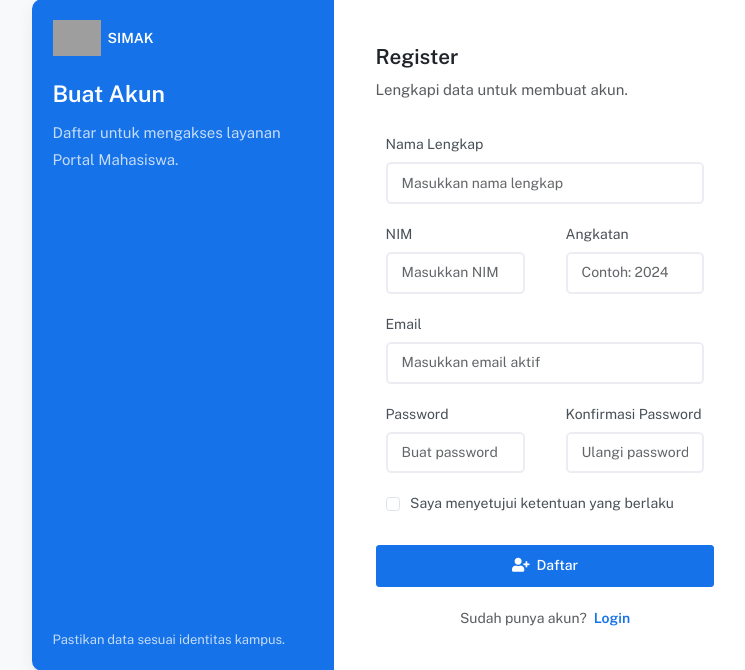
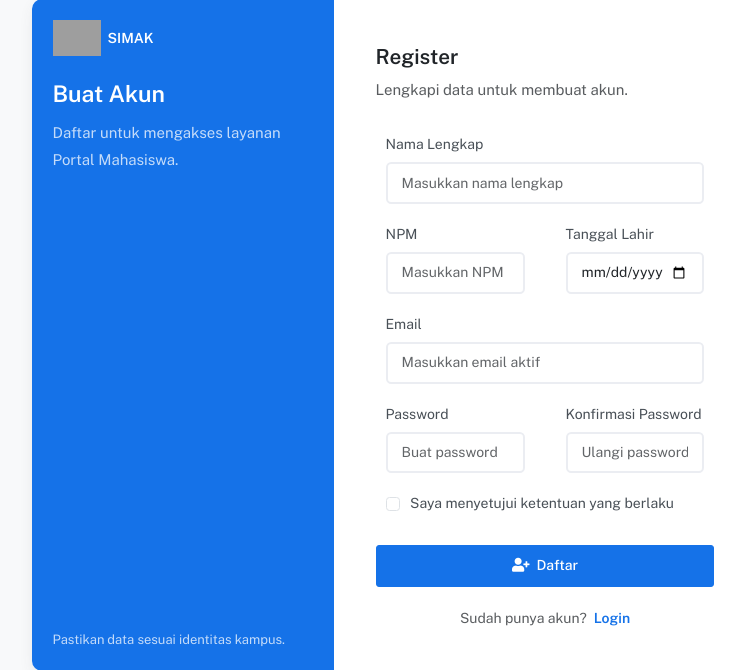
Before and after one commit to umarwirahadi/mahasiswa, a CodeIgniter app: page /mahasiswa/index.php/auth/register in a window 1280 px wide. Shown: the part 65-735 px from the top of the page, without its empty margins (246-991 px from the left). Run offline with CodeIgniter, Linux system fonts and the light colour scheme; grey boxes are pictures that could not be loaded.

Commit message:
update form mhs

```diff
--- a/application/controllers/Auth.php
+++ b/application/controllers/Auth.php
@@ -21,6 +21,7 @@ class Auth extends MY_Controller
 		$this->load->library('form_validation');
 		$this->load->helper(['url', 'form']);
 		$this->load->model('AuthModel');
+		$this->load->model('MahasiswaModel');
 	}
 
 	public function login()
@@ -83,8 +84,8 @@ class Auth extends MY_Controller
 		$isPost = isset($_SERVER['REQUEST_METHOD']) && strtoupper((string) $_SERVER['REQUEST_METHOD']) === 'POST';
 		if ($isPost) {
 			$this->form_validation->set_rules('nama', 'Nama Lengkap', 'trim|required|min_length[3]|max_length[100]');
-			$this->form_validation->set_rules('nim', 'NIM', 'trim|required|min_length[5]|max_length[30]');
-			$this->form_validation->set_rules('angkatan', 'Angkatan', 'trim|required|integer|greater_than_equal_to[2000]|less_than_equal_to[2100]');
+			$this->form_validation->set_rules('nim', 'NPM', 'trim|required|min_length[5]|max_length[30]');
+			$this->form_validation->set_rules('tanggal_lahir', 'Tanggal Lahir', 'trim|required');
 			$this->form_validation->set_rules('email', 'Email', 'trim|required|valid_email|max_length[60]');
 			$this->form_validation->set_rules('password', 'Password', 'required|min_length[8]');
 			$this->form_validation->set_rules('password_confirm', 'Konfirmasi Password', 'required|matches[password]');
@@ -94,8 +95,18 @@ class Auth extends MY_Controller
 
 			if ($this->form_validation->run() === TRUE) {
 				$nim = $this->input->post('nim', TRUE);
+				$tanggal_lahir = $this->input->post('tanggal_lahir', TRUE);
 				$email = $this->input->post('email', TRUE);
 				$password = (string) $this->input->post('password', FALSE);
+
+				// Check if mahasiswa exists in old table
+				$mahasiswa_lama = $this->MahasiswaModel->cek_mahasiswa_lama($nim, $tanggal_lahir);
+
+				if (!$mahasiswa_lama) {
+					$this->session->set_flashdata('error', 'Data mahasiswa tidak ditemukan. Pastikan NPM dan Tanggal Lahir sesuai dengan data akademik.');
+					redirect('register');
+					return;
+				}
 
 				$userId = $this->AuthModel->register([
 					'nim' => $nim,
--- a/application/models/MahasiswaModel.php
+++ b/application/models/MahasiswaModel.php
@@ -79,8 +79,15 @@ class MahasiswaModel extends CI_Model {
 	/* check for previous mahasiswa table related  */
 	public function get_prev_mahasiswa_by_npm_and_birth_date($npm, $birth_date) {
 		return $this->db->get_where($this->prev_mahasiswa_table, ['npm' => $npm, 'tanggallahir' => $birth_date])->row();
+
 	}
 
+	public function cek_mahasiswa_lama($npm, $tanggal_lahir) {
+        $this->db->where('npm', $npm);
+        $this->db->where('tanggallahir', $tanggal_lahir);
+        $query = $this->db->get($this->prev_mahasiswa_table);
+        return $query->row();
+    }
 
 
     public function get_mahasiswa_new_by_email($email)
--- a/application/views/auth/register.php
+++ b/application/views/auth/register.php
@@ -58,17 +58,16 @@
 
 								<div class="col-12 col-sm-6">
 									<div class="form-group">
-										<label for="nim">NIM</label>
-										<input type="text" class="form-control" id="nim" name="nim" placeholder="Masukkan NIM" required value="<?= set_value('nim') ?>" />
+										<label for="nim">NPM</label>
+										<input type="text" class="form-control" id="nim" name="nim" placeholder="Masukkan NPM" required value="<?= set_value('nim') ?>" />
 									</div>
 								</div>
 								<div class="col-12 col-sm-6">
 									<div class="form-group">
-										<label for="angkatan">Angkatan</label>
-										<input type="number" class="form-control" id="angkatan" name="angkatan" placeholder="Contoh: 2024" min="2000" max="2100" required value="<?= set_value('angkatan') ?>" />
+										<label for="tanggal_lahir">Tanggal Lahir</label>
+										<input type="date" class="form-control" id="tanggal_lahir" name="tanggal_lahir" required value="<?= set_value('tanggal_lahir') ?>" />
 									</div>
 								</div>
-
 								<div class="col-12">
 									<div class="form-group">
 										<label for="email">Email</label>
```
Also changed, not shown: 1 other file.
